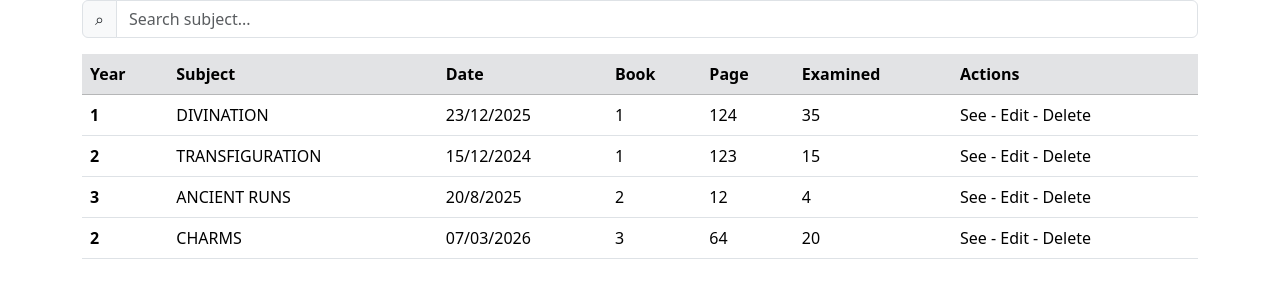
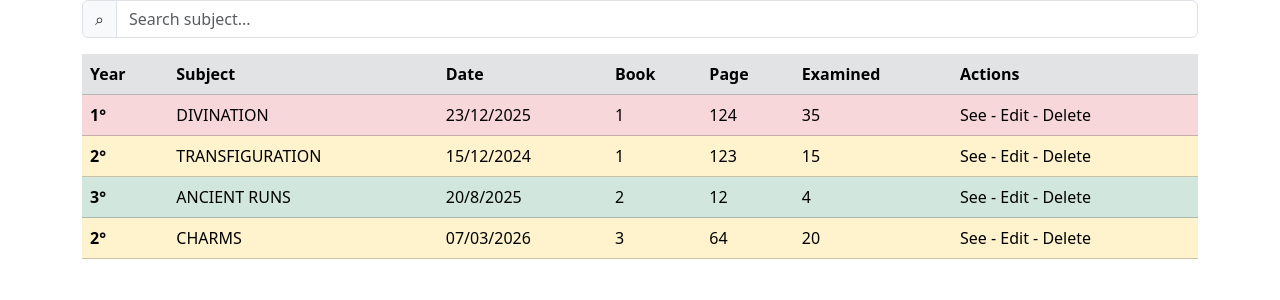
Before and after one commit to Polomeo/capstone, a React (Vite) app in the folder frontend/: page /exams in a window 1280 px wide. Shown: the top 300 px of the page. Built offline with nearby package versions, Linux system fonts and the light colour scheme.

Commit message:
Added conditional class on <tr> in ExamsTable component, to render each subject with a color asociated with the year

```diff
--- a/frontend/src/components/ExamsTable.jsx
+++ b/frontend/src/components/ExamsTable.jsx
@@ -9,6 +9,18 @@ function ExamsTable(){
         {"id" : 3, "subject_year" : 3, "subject" : "ANCIENT RUNS", "date" : "20/8/2025", "book" : 2, "page": 12, "total_examined" : 4},
         {"id" : 4, "subject_year" : 2, "subject" : "CHARMS", "date" : "07/03/2026", "book" : 3, "page": 64, "total_examined" : 20},
     ]
+
+    function yearBackground(subject_year) {
+        if (subject_year === 1){
+            return "danger";
+        }
+        else if (subject_year === 2){
+            return "warning";
+        }
+        else {
+            return "success";
+        }
+    }
 
     return (
         <div className="exams-table">
@@ -43,8 +55,8 @@ function ExamsTable(){
                         {exams.map((exam) =>
                             (exam.subject.toLowerCase().includes(searchQuery.toLowerCase())
                             ) &&
-                            (<tr key={exam.id} value={exam.id}>
-                                <th scope="row">{exam.subject_year}</th>
+                            (<tr key={exam.id} value={exam.id} className={"table-" + yearBackground(exam.subject_year)}>
+                                <th scope="row">{exam.subject_year}°</th>
                                 <td>{exam.subject}</td>
                                 <td>{exam.date}</td>
                                 <td>{exam.book}</td>
```
